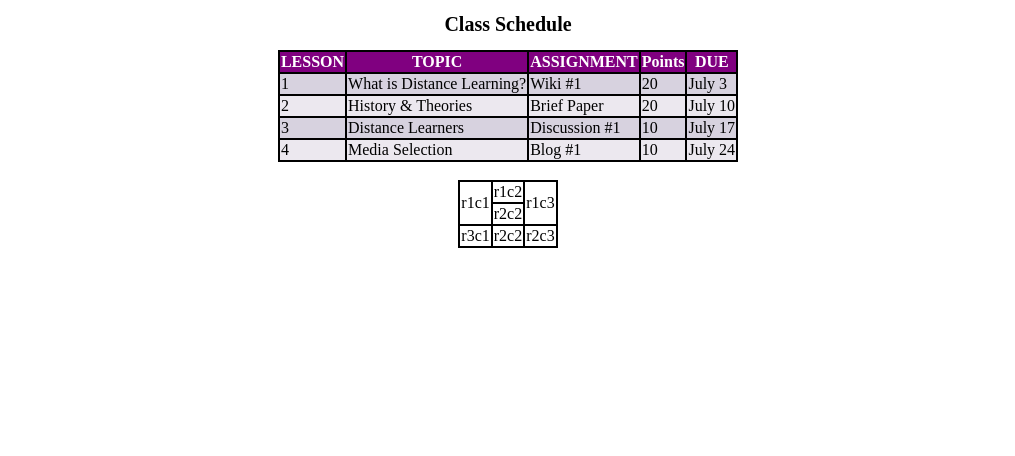
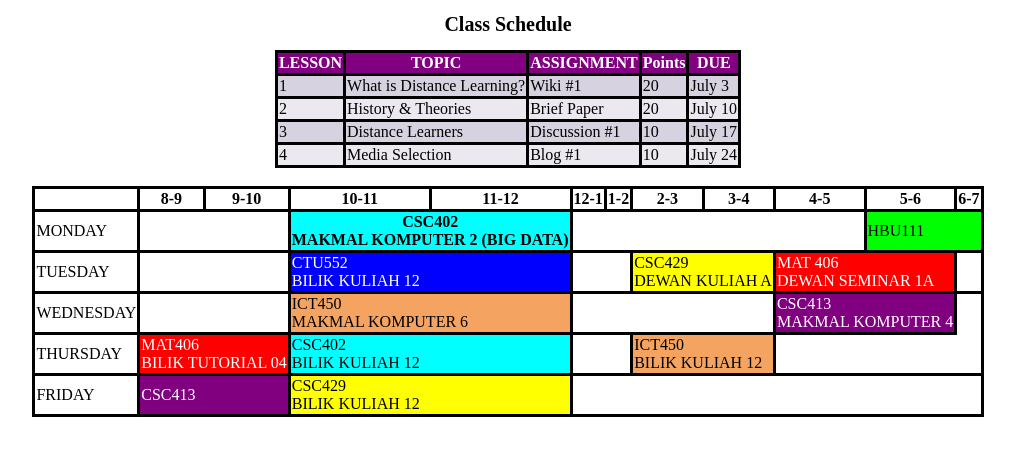
Before and after one commit to RahimiAyob/tabletexercise, a website built with webpack: page index.html in a window 1280 px wide. Shown: the whole page, without its empty margins (132-1147 px from the left). Built offline with nearby package versions, Linux system fonts and the light colour scheme.

Commit message:
added some more table

```diff
--- a/index.html
+++ b/index.html
@@ -47,18 +47,55 @@
       <br>
 
     <table>
-        <tr>
-          <td rowspan="2">r1c1</td>
-          <td>r1c2</td>
-          <td rowspan="2">r1c3</td>
+      <tr class="table2col1">
+        <th></th>
+        <th>8-9</th>
+        <th>9-10</th>
+        <th>10-11</th>
+        <th>11-12</th>
+        <th>12-1</th>
+        <th>1-2</th>
+        <th>2-3</th>
+        <th>3-4</th>
+        <th>4-5</th>
+        <th>5-6</th>
+        <th>6-7</th>
       </tr>
       <tr>
-          <td>r2c2</td>
+        <td>MONDAY</td>
+        <td colspan="2"></td>
+        <th colspan="2" class="csc402">CSC402 <br> MAKMAL KOMPUTER 2 (BIG DATA)</th>
+        <td colspan="5"></td>
+        <td colspan="2" style="background-color: lime">HBU111</td>
       </tr>
       <tr>
-          <td>r3c1</td>
-          <td>r2c2</td>
-          <td>r2c3</td>
+        <td>TUESDAY</td>
+        <td colspan="2"></td>
+        <td colspan="2" class="ctu552">CTU552 <br> BILIK KULIAH 12</td>
+        <td colspan="2"></td>
+        <td colspan="2" class="csc429">CSC429 <br> DEWAN KULIAH A</td>
+        <td colspan="2" class="mat406">MAT 406 <br> DEWAN SEMINAR 1A</td>
+        <td colspan="2"></td>
+      </tr>
+      <tr>
+        <td>WEDNESDAY</td>
+        <td colspan="2"></td>
+        <td colspan="2" class="ict450">ICT450 <br> MAKMAL KOMPUTER 6 </td>
+        <td colspan="4"></td>
+        <td colspan="2" class="csc413">CSC413 <br> MAKMAL KOMPUTER 4</td>
+      </tr>
+      <tr>
+        <td>THURSDAY</td>
+        <td colspan="2" class="mat406">MAT406 <br> BILIK TUTORIAL 04</td>
+        <td colspan="2" class="csc402">CSC402 <br> BILIK KULIAH 12</td>
+        <td colspan="2"></td>
+        <td colspan="2" class="ict450"> ICT450 <br> BILIK KULIAH 12</tdc>
+      </tr>
+      <tr>
+        <td>FRIDAY</td>
+        <td colspan="2" class="csc413">CSC413</td>
+        <td colspan="2" class="csc429">CSC429 <br> BILIK KULIAH 12</td>
+        <td colspan="7"></td>
       </tr>
     </table>
     </body>
--- a/style.css
+++ b/style.css
@@ -1,5 +1,5 @@
 table, td, th {
-  border: 2px solid;
+  border: 3px solid;
   border-collapse: collapse;
   border-color: black;
 }
@@ -29,3 +29,26 @@ h1{
 #row2, #row4 {
   background-color: #ECE8EF;
 }
+
+
+.csc429{
+  background-color: yellow;
+}
+.csc413{
+  background-color: purple;
+  color: white;
+}
+.csc402{
+  background-color: cyan;
+}
+.ict450{
+  background-color: sandybrown;
+}
+.mat406{
+  background-color: red;
+  color: white;
+}
+.ctu552{
+  background-color: blue;
+  color: white;
+}
```
Lines whose indentation alone changed are shown as unchanged.
